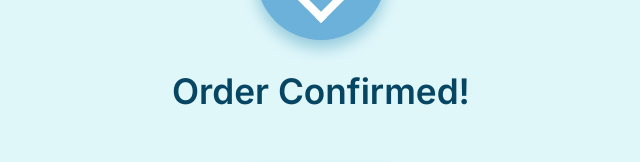
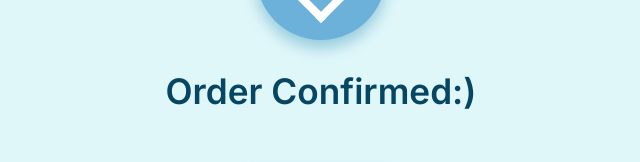
Before and after one commit to ankitadubey2004/QuickCart, a plain HTML site: page confirm.html in a window 1280 px wide. Shown: the part 338-500 px from the top of the page, without its empty margins (319-959 px from the left). Drawn offline with Linux system fonts and the light colour scheme.

Commit message:
confirmation page

```diff
--- a/confirm.html
+++ b/confirm.html
@@ -97,7 +97,7 @@
     <i class="tick"></i>
   </div>
 
-  <h1>Order Confirmed!</h1>
+  <h1>Order Confirmed:)</h1>
 
   <button onclick="location.href='index.html'">Go to Home</button>
 
```
